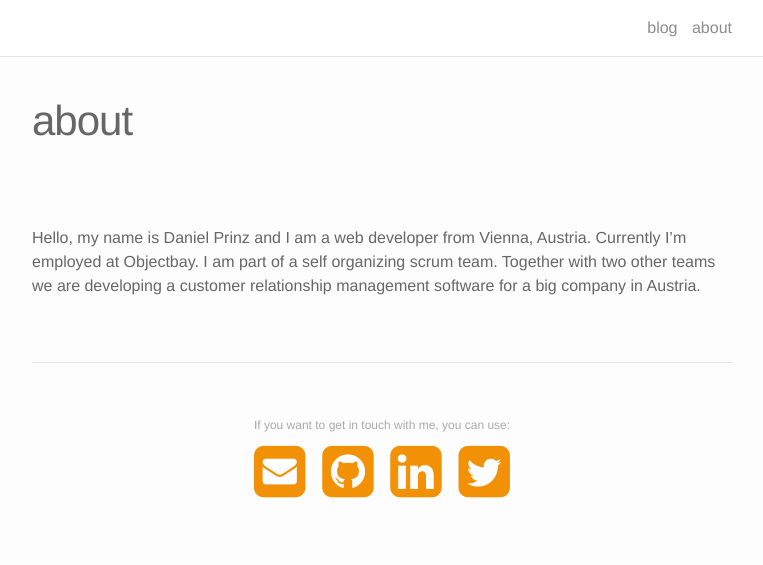
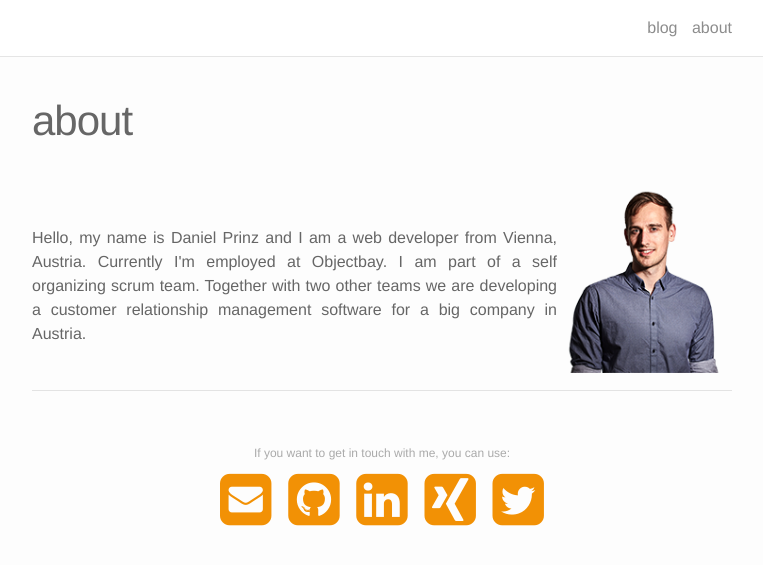
Before and after one commit to danielprinz/danielprinz.github.io, a Jekyll site: the page built from about.md, in a window 1280 px wide. Shown: the top 565 px of the page, without its empty margins (258-1021 px from the left). Built offline with Jekyll 4.4.1, drawn with Linux system fonts in a browser that asks for light colours; nearby versions of some CDN libraries.

Commit message:
added xing link and profile pic to about page

```diff
--- a/_sass/_layout.scss
+++ b/_sass/_layout.scss
@@ -170,6 +170,10 @@ font-size: 42px;
 line-height: 1em;
 }
 
+.about-text{
+    text-align: justify;
+}
+
 /** Poem formatting ********************************************/
 .poem-title {
 font-size: 24px;
@@ -256,6 +260,9 @@ object-fit: cover;
 box-sizing:border-box;
 padding: $img_spacing;
 }
+.col-width-175{
+    width: 175px;
+}
 .right{
 float: right;
 }
--- a/about.md
+++ b/about.md
@@ -5,13 +5,13 @@ permalink: /about/
 ---
 
 
-<!--<img class="col one right" src="/img/prof_pic.jpg">-->
+<img class="col col-width-175 right " alt="profile picture" width="400" src="/img/profile_pic.png">
 <br/>
-
-Hello, my name is Daniel Prinz and I am a web developer from Vienna, Austria.
-Currently I'm employed at Objectbay. I am part of a self organizing scrum team.
-Together with two other teams we are developing a customer relationship management software for a big company in Austria.
-
+<div class="about-text">
+	Hello, my name is Daniel Prinz and I am a web developer from Vienna, Austria.
+	Currently I'm employed at Objectbay. I am part of a self organizing scrum team.
+	Together with two other teams we are developing a customer relationship management software for a big company in Austria.
+</div>
 <br/>
 <hr/>
 <br/>
@@ -22,6 +22,7 @@ Together with two other teams we are developing a customer relationship manageme
 <span class="contacticon center">
 	<a href="mailto:daniel.prinz@outlook.com"><i class="fa fa-envelope-square"></i></a>
 	<a href="https://github.com/danielprinz" target="_blank"><i class="fa fa-github-square"></i></a>
-	<a href="https://www.linkedin.com/in/daniel-prinz-642527142/" target="_blank"><i class="fa fa-linkedin-square"></i></a>
+	<a href="https://www.linkedin.com/in/daniel-prinz-642527142" target="_blank"><i class="fa fa-linkedin-square"></i></a>
+	<a href="https://www.xing.com/profile/Daniel_Prinz19" target="_blank"><i class="fa fa-xing-square"></i></a>
     <a href="https://twitter.com/danielprinzAT" target="_blank"><i class="fa fa-twitter-square"></i></a>
 </span>
```
Also changed, not shown: img/profile_pic.png (added).
